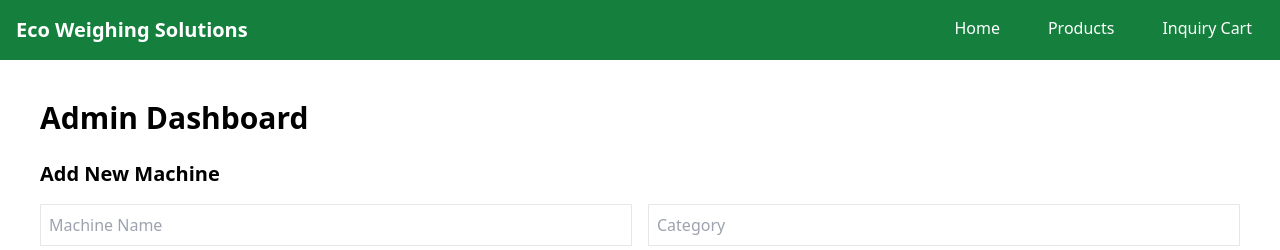
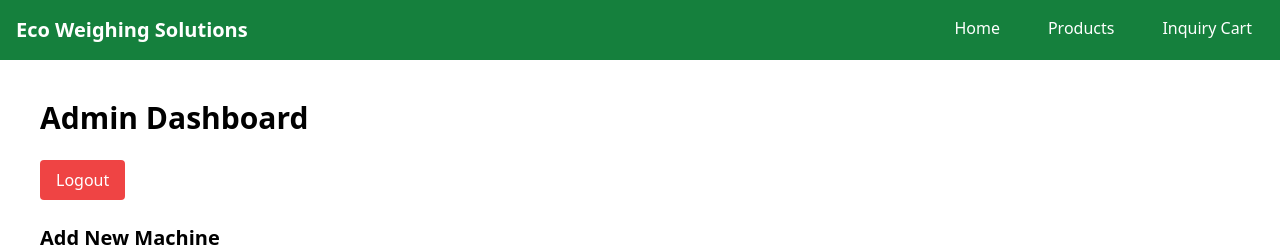
Before and after one commit to priyarajak/eco-weighing-solutions, a React app in the folder frontend/: page /admin in a window 1280 px wide. Shown: the top 250 px of the page. Built offline with nearby package versions, Linux system fonts and the light colour scheme; no server answers; sample sign-in values are in the browser's storage; the HTML template or start-up script is replaced by a standard one.

Commit message:
Add protected admin route

```diff
--- a/frontend/src/App.jsx
+++ b/frontend/src/App.jsx
@@ -9,6 +9,7 @@
 import Login from "./pages/Login";
 import InquiryCart from "./pages/InquiryCart";
 import PrivacyPolicy from "./pages/PrivacyPolicy";
+import ProtectedRoute from "./components/ProtectedRoute";
 import { ToastContainer } from "react-toastify";
 import "react-toastify/dist/ReactToastify.css";
 
@@ -28,7 +29,14 @@
             <Route path="/inquiry-cart" element={<InquiryCart />} />
             <Route path="/login" element={<Login />} />
             <Route path="/privacy-policy" element={<PrivacyPolicy />} />
-            <Route path="/admin" element={<Admin />} />
+            <Route
+  path="/admin"
+  element={
+    <ProtectedRoute>
+      <Admin />
+    </ProtectedRoute>
+  }
+/>
           </Routes>
 
         </main>
--- /dev/null
+++ b/frontend/src/components/ProtectedRoute.jsx
@@ -0,0 +1,14 @@
+import { Navigate } from "react-router-dom";
+
+const ProtectedRoute = ({ children }) => {
+
+  const token = localStorage.getItem("token");
+
+  if (!token) {
+    return <Navigate to="/login" replace />;
+  }
+
+  return children;
+};
+
+export default ProtectedRoute;
--- a/frontend/src/pages/Admin.jsx
+++ b/frontend/src/pages/Admin.jsx
@@ -18,6 +18,10 @@
   }
 
 }, []);
+const logout = () => {
+  localStorage.removeItem("token");
+  window.location.href = "/login";
+};
 
   const [newProduct, setNewProduct] = useState({
     name: "",
@@ -102,6 +106,12 @@
       <h1 className="text-3xl font-bold mb-6">
         Admin Dashboard
       </h1>
+      <button
+  onClick={logout}
+  className="bg-red-500 text-white px-4 py-2 rounded mb-6"
+>
+  Logout
+</button>
 
       {/* Add Machine */}
 
```
